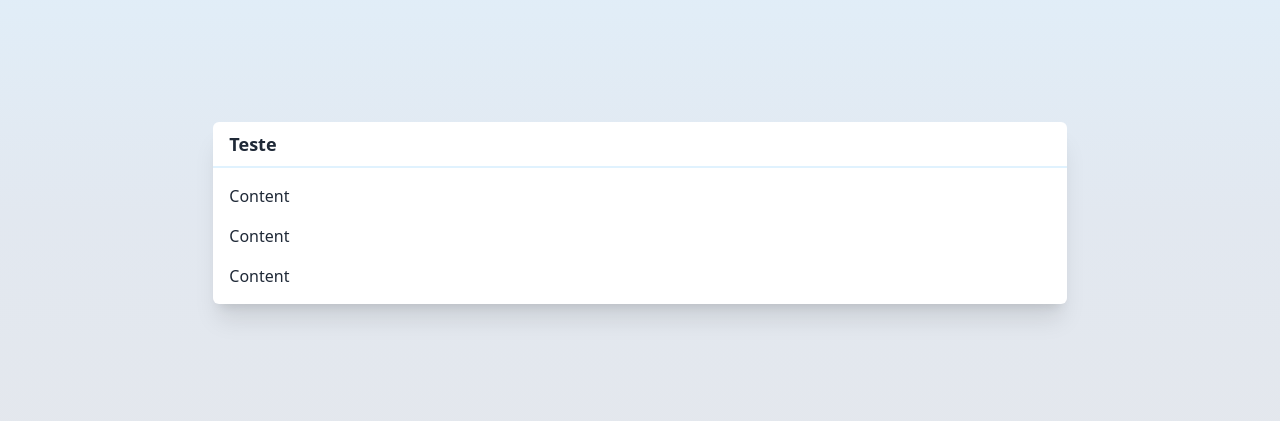
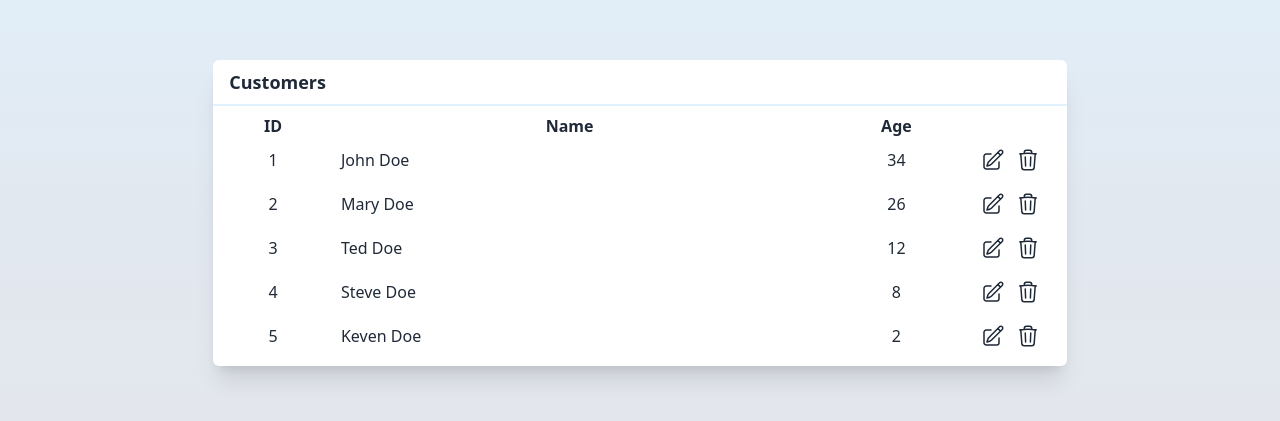
Before and after one commit to KayoRenato/CrudNext, a Next.js app: page / in a window 1280 px wide. Shown: the part 187-608 px from the top of the page. Built offline with nearby package versions, Linux system fonts and the light colour scheme.

Commit message:
chore: add table style

```diff
--- /dev/null
+++ b/src/components/Icons/index.tsx
@@ -0,0 +1,11 @@
+export const EditorIcon = (
+    <svg xmlns="http://www.w3.org/2000/svg" fill="none" viewBox="0 0 24 24" strokeWidth={1.5} stroke="currentColor" className="w-6 h-6" >
+        <path strokeLinecap="round" strokeLinejoin="round" d="M16.862 4.487l1.687-1.688a1.875 1.875 0 112.652 2.652L10.582 16.07a4.5 4.5 0 01-1.897 1.13L6 18l.8-2.685a4.5 4.5 0 011.13-1.897l8.932-8.931zm0 0L19.5 7.125M18 14v4.75A2.25 2.25 0 0115.75 21H5.25A2.25 2.25 0 013 18.75V8.25A2.25 2.25 0 015.25 6H10" />
+    </svg>
+)
+
+export const TrashIcon = (
+    <svg xmlns="http://www.w3.org/2000/svg" fill="none" viewBox="0 0 24 24" strokeWidth={1.5} stroke="currentColor" className="w-6 h-6">
+        <path strokeLinecap="round" strokeLinejoin="round" d="M14.74 9l-.346 9m-4.788 0L9.26 9m9.968-3.21c.342.052.682.107 1.022.166m-1.022-.165L18.16 19.673a2.25 2.25 0 01-2.244 2.077H8.084a2.25 2.25 0 01-2.244-2.077L4.772 5.79m14.456 0a48.108 48.108 0 00-3.478-.397m-12 .562c.34-.059.68-.114 1.022-.165m0 0a48.11 48.11 0 013.478-.397m7.5 0v-.916c0-1.18-.91-2.164-2.09-2.201a51.964 51.964 0 00-3.32 0c-1.18.037-2.09 1.022-2.09 2.201v.916m7.5 0a48.667 48.667 0 00-7.5 0" />
+    </svg>
+)
--- /dev/null
+++ b/src/components/Table.tsx
@@ -0,0 +1,74 @@
+import Customer from "../core/Customer"
+import { EditorIcon, TrashIcon } from "./Icons"
+
+
+interface TableProps {
+    customers: Customer[]
+}
+
+export default function Table(props: TableProps) {
+    const renderTableContent = () => {
+        return (
+            props.customers.map(client => (
+                <tr className="h-11 hover:bg-slate-100" key={client.id}>
+                    <td className="text-center">{client.id}</td>
+                    <td className="pl-6">{client.name}</td>
+                    <td className="text-center">{client.age}</td>
+                    <td className="text-center flex h-11 justify-evenly align-baseline">
+                        <button
+                            className="
+                                hover:text-sky-600
+                            "
+                            onClick={() => { console.log(`Edit ${client.name}`)}}
+                        >
+                            {EditorIcon}
+                        </button>
+                        <button
+                            className="
+                                hover:text-red-500
+                            "
+                            onClick={() => { console.log(`Erase ${client.name}`)}}
+                        >
+                            {TrashIcon}
+                        </button>
+
+                    </td>
+                </tr>
+            ))
+        )
+    }
+
+    const renderEmptyTableContent = () => {
+        return (
+            <tr className=" text-gray-400 text-center items-center">
+                <td colSpan={3}>
+                    <span className="text-center text-gray-400">No customers found</span>
+                </td>
+            </tr>
+        )
+    }
+
+
+
+    return (
+
+        <table>
+            <thead>
+                <tr>
+                    <th>ID</th>
+                    <th>Name</th>
+                    <th>Age</th>
+                    <th className="w-20"/>
+                </tr>
+            </thead>
+            <tbody className="mb-4">
+                {props.customers.length > 0 ?
+                    renderTableContent() :
+                    renderEmptyTableContent()}
+            </tbody>
+        </table >
+
+
+    )
+
+}
--- /dev/null
+++ b/src/core/Customer.ts
@@ -0,0 +1,29 @@
+export default class Customer {
+    #id: string
+    #name: string
+    #age: number
+
+    constructor(name: string, age: number, id: string = '') {
+        this.#id = id
+        this.#name = name
+        this.#age = age
+    }
+
+    static empty(): Customer {
+        return new Customer('', 0)
+    }
+
+
+    get id() {
+        return this.#id
+    }
+
+    get name() {
+        return this.#name
+    }
+
+    get age() {
+        return this.#age
+    }
+
+}
--- a/src/pages/index.tsx
+++ b/src/pages/index.tsx
@@ -1,7 +1,19 @@
 import Head from 'next/head'
 import Layout from '../components/Layout'
+import Table from '../components/Table'
+import Customer from '../core/Customer'
 
 export default function Home() {
+  const customersList = [
+    new Customer('John Doe', 34, '1'),
+    new Customer('Mary Doe', 26, '2'),
+    new Customer('Ted Doe', 12, '3'),
+    new Customer('Steve Doe', 8, '4'),
+    new Customer('Keven Doe', 2, '5')
+  ]
+
+
+
   return (
     <div className={`
       flex justify-center items-center h-screen
@@ -9,15 +21,13 @@
 
     `}>
       <Head>
-        <title>Create Next App</title>
+        <title>CRUD Next</title>
         <meta name="description" content="Generated by create next app" />
         <meta name="viewport" content="width=device-width, initial-scale=1" />
         <link rel="icon" href="/favicon.ico" />
       </Head>
-      <Layout title='Teste'>
-        <span className='py-2'>Content</span>
-        <span className='py-2'>Content</span>
-        <span className='py-2'>Content</span>
+      <Layout title='Customers'>
+        <Table customers={customersList}/>
       </Layout>
     </div>
   )
--- a/tsconfig.json
+++ b/tsconfig.json
@@ -1,6 +1,6 @@
 {
   "compilerOptions": {
-    "target": "es5",
+    "target": "ES6",
     "lib": ["dom", "dom.iterable", "esnext"],
     "allowJs": true,
     "skipLibCheck": true,
```
